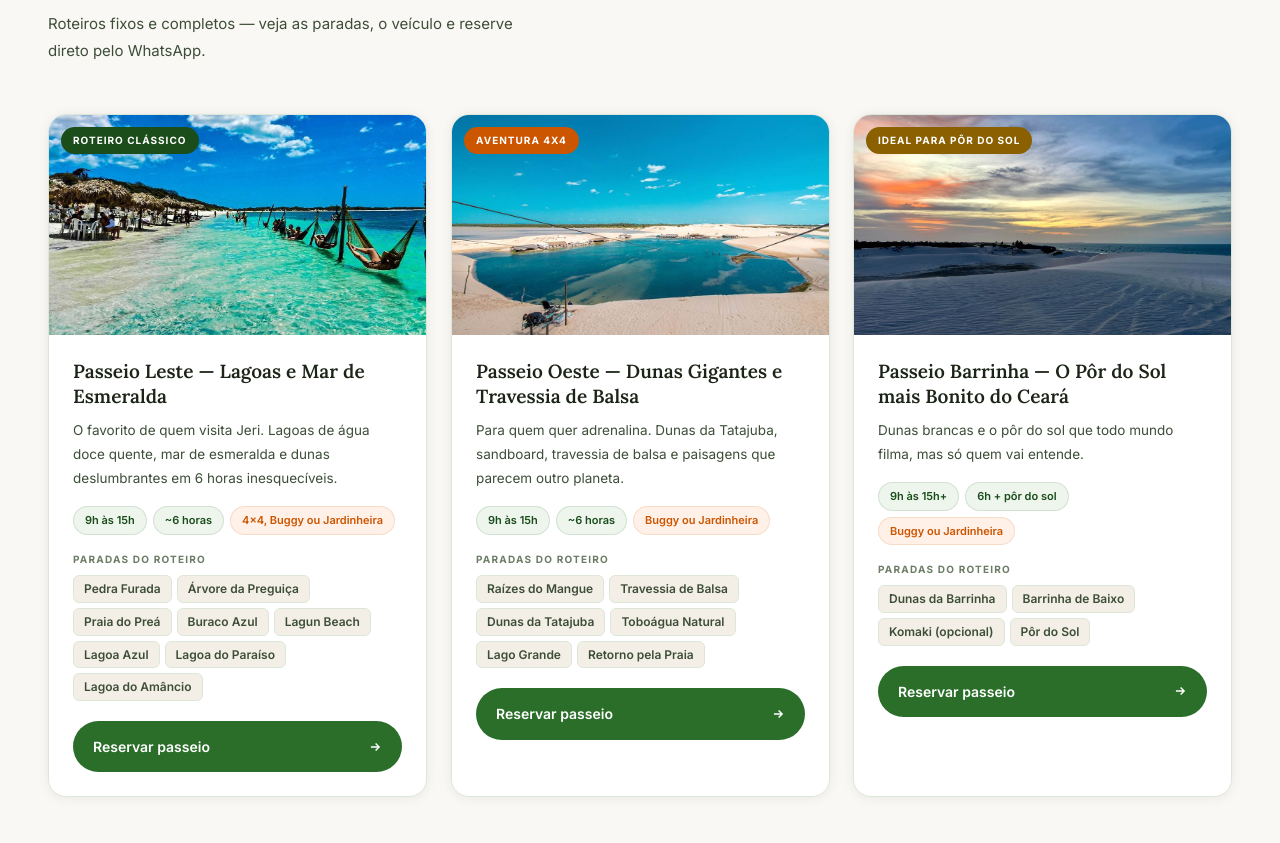
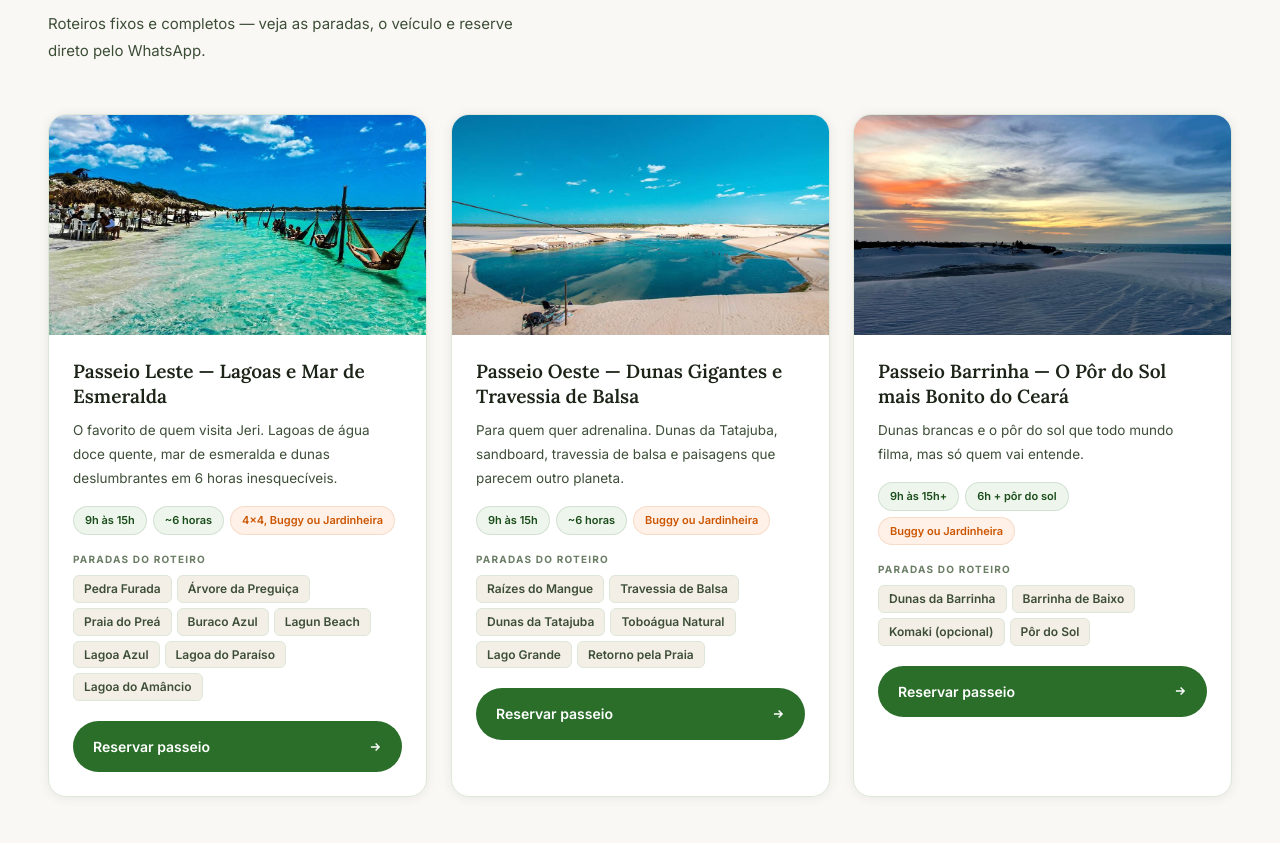
Before and after one commit to thiagosda/bellajeri_tour, a plain HTML site: page index.html in a window 1280 px wide. Shown: the part 1695-2538 px from the top of the page. Drawn offline with Linux system fonts and the light colour scheme.

Commit message:
Remove badge labels from passeio cards

```diff
--- a/index.html
+++ b/index.html
@@ -47,9 +47,9 @@
 <section class="sec bg-creme" id="passeios"><div class="sec-in">
 <div class="sec-head rev"><div class="label">Nossos passeios</div><h2 class="sec-h">Roteiros para todos os perfis</h2><p class="sec-sub">Roteiros fixos e completos &mdash; veja as paradas, o ve&iacute;culo e reserve direto pelo WhatsApp.</p></div>
 <div class="cards">
-<div class="pcard rev"><div class="pcard-img"><img src="imagens/passeio_leste.jpg" alt="Passeio Leste" loading="lazy"/><span class="badge">Roteiro cl&aacute;ssico</span></div><div class="pcard-body"><h3 class="pcard-title">Passeio Leste &mdash; Lagoas e Mar de Esmeralda</h3><p class="pcard-desc">O favorito de quem visita Jeri. Lagoas de &aacute;gua doce quente, mar de esmeralda e dunas deslumbrantes em 6 horas inesquec&iacute;veis.</p><div class="chips"><span class="chip">9h &agrave;s 15h</span><span class="chip">~6 horas</span><span class="chip or">4x4, Buggy ou Jardinheira</span></div><div class="paradas-lbl">Paradas do roteiro</div><div class="paradas"><span class="parada">Pedra Furada</span><span class="parada">&Aacute;rvore da Pregui&ccedil;a</span><span class="parada">Praia do Pre&aacute;</span><span class="parada">Buraco Azul</span><span class="parada">Lagun Beach</span><span class="parada">Lagoa Azul</span><span class="parada">Lagoa do Para&iacute;so</span><span class="parada">Lagoa do Am&acirc;ncio</span></div><a href="https://wa.me/5588996586244?text=Ol%C3%A1%21%20Quero%20reservar%20o%20Passeio%20Leste." class="btn-reservar" target="_blank">Reservar passeio <svg width="14" height="14" viewBox="0 0 24 24" fill="none" stroke="currentColor" stroke-width="2.5"><path d="M5 12h14M13 6l6 6-6 6"/></svg></a></div></div>
-<div class="pcard rev"><div class="pcard-img"><img src="imagens/passeio_oeste.jpg" alt="Passeio Oeste" loading="lazy"/><span class="badge or">Aventura 4x4</span></div><div class="pcard-body"><h3 class="pcard-title">Passeio Oeste &mdash; Dunas Gigantes e Travessia de Balsa</h3><p class="pcard-desc">Para quem quer adrenalina. Dunas da Tatajuba, sandboard, travessia de balsa e paisagens que parecem outro planeta.</p><div class="chips"><span class="chip">9h &agrave;s 15h</span><span class="chip">~6 horas</span><span class="chip or">Buggy ou Jardinheira</span></div><div class="paradas-lbl">Paradas do roteiro</div><div class="paradas"><span class="parada">Ra&iacute;zes do Mangue</span><span class="parada">Travessia de Balsa</span><span class="parada">Dunas da Tatajuba</span><span class="parada">Tobo&aacute;gua Natural</span><span class="parada">Lago Grande</span><span class="parada">Retorno pela Praia</span></div><a href="https://wa.me/5588996586244?text=Ol%C3%A1%21%20Quero%20reservar%20o%20Passeio%20Oeste." class="btn-reservar" target="_blank">Reservar passeio <svg width="14" height="14" viewBox="0 0 24 24" fill="none" stroke="currentColor" stroke-width="2.5"><path d="M5 12h14M13 6l6 6-6 6"/></svg></a></div></div>
-<div class="pcard rev"><div class="pcard-img"><img src="imagens/barrinha-de-baixo.jpg" alt="Passeio Barrinha" loading="lazy"/><span class="badge gold">Ideal para p&ocirc;r do sol</span></div><div class="pcard-body"><h3 class="pcard-title">Passeio Barrinha &mdash; O P&ocirc;r do Sol mais Bonito do Cear&aacute;</h3><p class="pcard-desc">Dunas brancas e o p&ocirc;r do sol que todo mundo filma, mas s&oacute; quem vai entende.</p><div class="chips"><span class="chip">9h &agrave;s 15h+</span><span class="chip">6h + p&ocirc;r do sol</span><span class="chip or">Buggy ou Jardinheira</span></div><div class="paradas-lbl">Paradas do roteiro</div><div class="paradas"><span class="parada">Dunas da Barrinha</span><span class="parada">Barrinha de Baixo</span><span class="parada">Komaki (opcional)</span><span class="parada">P&ocirc;r do Sol</span></div><a href="https://wa.me/5588996586244?text=Ol%C3%A1%21%20Quero%20reservar%20o%20Passeio%20Barrinha." class="btn-reservar" target="_blank">Reservar passeio <svg width="14" height="14" viewBox="0 0 24 24" fill="none" stroke="currentColor" stroke-width="2.5"><path d="M5 12h14M13 6l6 6-6 6"/></svg></a></div></div>
+<div class="pcard rev"><div class="pcard-img"><img src="imagens/passeio_leste.jpg" alt="Passeio Leste" loading="lazy"/></div><div class="pcard-body"><h3 class="pcard-title">Passeio Leste &mdash; Lagoas e Mar de Esmeralda</h3><p class="pcard-desc">O favorito de quem visita Jeri. Lagoas de &aacute;gua doce quente, mar de esmeralda e dunas deslumbrantes em 6 horas inesquec&iacute;veis.</p><div class="chips"><span class="chip">9h &agrave;s 15h</span><span class="chip">~6 horas</span><span class="chip or">4x4, Buggy ou Jardinheira</span></div><div class="paradas-lbl">Paradas do roteiro</div><div class="paradas"><span class="parada">Pedra Furada</span><span class="parada">&Aacute;rvore da Pregui&ccedil;a</span><span class="parada">Praia do Pre&aacute;</span><span class="parada">Buraco Azul</span><span class="parada">Lagun Beach</span><span class="parada">Lagoa Azul</span><span class="parada">Lagoa do Para&iacute;so</span><span class="parada">Lagoa do Am&acirc;ncio</span></div><a href="https://wa.me/5588996586244?text=Ol%C3%A1%21%20Quero%20reservar%20o%20Passeio%20Leste." class="btn-reservar" target="_blank">Reservar passeio <svg width="14" height="14" viewBox="0 0 24 24" fill="none" stroke="currentColor" stroke-width="2.5"><path d="M5 12h14M13 6l6 6-6 6"/></svg></a></div></div>
+<div class="pcard rev"><div class="pcard-img"><img src="imagens/passeio_oeste.jpg" alt="Passeio Oeste" loading="lazy"/></div><div class="pcard-body"><h3 class="pcard-title">Passeio Oeste &mdash; Dunas Gigantes e Travessia de Balsa</h3><p class="pcard-desc">Para quem quer adrenalina. Dunas da Tatajuba, sandboard, travessia de balsa e paisagens que parecem outro planeta.</p><div class="chips"><span class="chip">9h &agrave;s 15h</span><span class="chip">~6 horas</span><span class="chip or">Buggy ou Jardinheira</span></div><div class="paradas-lbl">Paradas do roteiro</div><div class="paradas"><span class="parada">Ra&iacute;zes do Mangue</span><span class="parada">Travessia de Balsa</span><span class="parada">Dunas da Tatajuba</span><span class="parada">Tobo&aacute;gua Natural</span><span class="parada">Lago Grande</span><span class="parada">Retorno pela Praia</span></div><a href="https://wa.me/5588996586244?text=Ol%C3%A1%21%20Quero%20reservar%20o%20Passeio%20Oeste." class="btn-reservar" target="_blank">Reservar passeio <svg width="14" height="14" viewBox="0 0 24 24" fill="none" stroke="currentColor" stroke-width="2.5"><path d="M5 12h14M13 6l6 6-6 6"/></svg></a></div></div>
+<div class="pcard rev"><div class="pcard-img"><img src="imagens/barrinha-de-baixo.jpg" alt="Passeio Barrinha" loading="lazy"/></div><div class="pcard-body"><h3 class="pcard-title">Passeio Barrinha &mdash; O P&ocirc;r do Sol mais Bonito do Cear&aacute;</h3><p class="pcard-desc">Dunas brancas e o p&ocirc;r do sol que todo mundo filma, mas s&oacute; quem vai entende.</p><div class="chips"><span class="chip">9h &agrave;s 15h+</span><span class="chip">6h + p&ocirc;r do sol</span><span class="chip or">Buggy ou Jardinheira</span></div><div class="paradas-lbl">Paradas do roteiro</div><div class="paradas"><span class="parada">Dunas da Barrinha</span><span class="parada">Barrinha de Baixo</span><span class="parada">Komaki (opcional)</span><span class="parada">P&ocirc;r do Sol</span></div><a href="https://wa.me/5588996586244?text=Ol%C3%A1%21%20Quero%20reservar%20o%20Passeio%20Barrinha." class="btn-reservar" target="_blank">Reservar passeio <svg width="14" height="14" viewBox="0 0 24 24" fill="none" stroke="currentColor" stroke-width="2.5"><path d="M5 12h14M13 6l6 6-6 6"/></svg></a></div></div>
 </div></div></section>
 
 <section class="sec bg-branco" id="diferenciais"><div class="sec-in">
```
